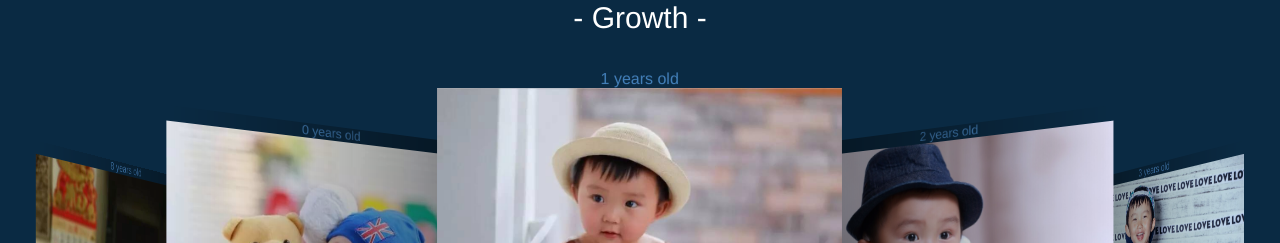
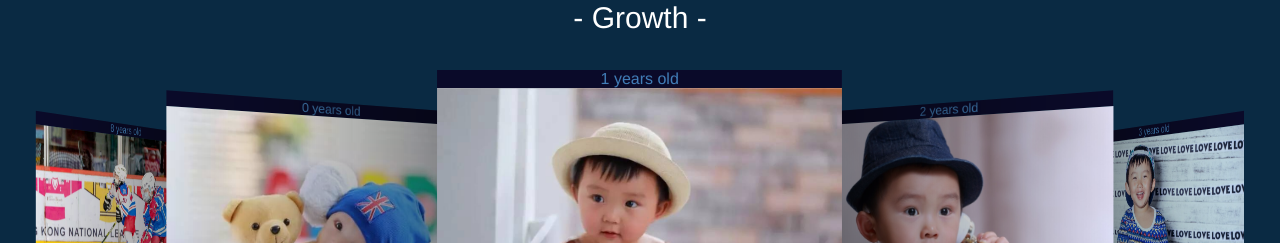
Before and after one commit to CXY0501/yuchen, a Vue app: page / in a window 1280 px wide. Shown: the part 904-1147 px from the top of the page. Built offline with nearby package versions, Linux system fonts and the light colour scheme.

Commit message:
20210425-01

```diff
--- a/src/components/Swiper.vue
+++ b/src/components/Swiper.vue
@@ -2,7 +2,7 @@
   <div class="wrapper">
     <swiper :options="swiperOptions">
       <swiper-slide :key="item.id" v-for="item in swiperlist">
-        <div>{{ item.id }} years old</div>
+        <div class="imgHeader">{{ item.id }} years old</div>
         <img class="swiper-img" :src="item.imgURL" />
       </swiper-slide>
       <div class="swiper-pagination" slot="pagination"></div>
@@ -90,4 +90,7 @@ export default {
 .swiper-img {
   width: 100%;
 }
+.imgHeader {
+  background-color: rgb(10, 10, 41);
+}
 </style>
--- a/src/views/Home.vue
+++ b/src/views/Home.vue
@@ -52,7 +52,7 @@ export default {
 .homebox {
   position: relative;
   top: 60px;
-  width: 100%;
+  width: 100vw;
   height: 100vh;
   overflow: hidden;
   display: flex;
@@ -90,14 +90,14 @@ section img {
   pointer-events: none;
 }
 #text {
-  font-family: -apple-system, BlinkMacSystemFont, "Segoe UI", Roboto, Oxygen,
-    Ubuntu, Cantarell, "Open Sans", "Helvetica Neue", sans-serif;
+  /* font-family: "Microsoft YaHei"; */
   position: relative;
   width: 80%;
   color: #fff;
   font-size: 13em;
   text-align: left;
   z-index: 1;
+  text-shadow: 5px 5px 5px #000;
 }
 .hockey {
   z-index: 2;
```
Also changed, not shown: src/assets/img/swiperImgs/swiper07.jpeg, src/assets/img/swiperImgs/swiper08.jpeg.
